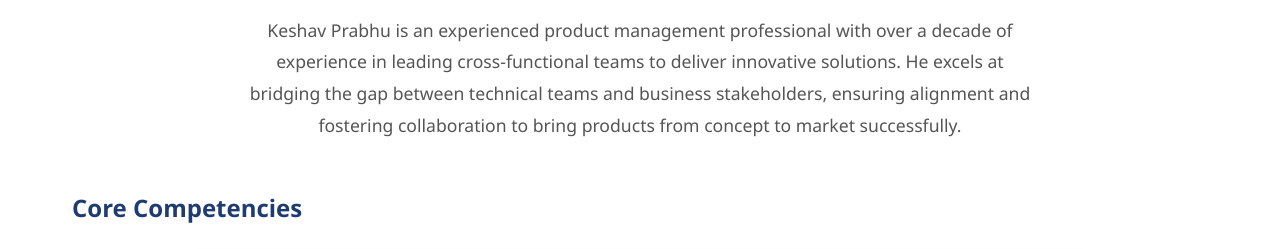
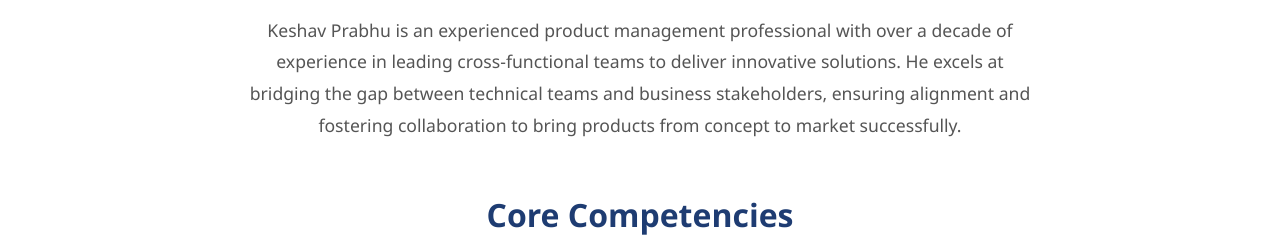
Before and after one commit to keshavvprabhu/fullstack, a website: page index.html in a window 1280 px wide. Shown: the part 697-946 px from the top of the page. Drawn offline with nearby package versions, Linux system fonts and the light colour scheme.

Commit message:
style: Adjust font size, text alignment, and bottom margin for the expertise section heading.

```diff
--- a/styles.css
+++ b/styles.css
@@ -1150,9 +1150,9 @@ html[data-theme="dark"] .domain-info h4 {
 }
 
 .about-section .expertise-section.intro-expertise h3 {
-  font-size: 1.5rem;
-  text-align: left;
-  margin-bottom: 1.5rem;
+  font-size: 2rem;
+  text-align: center;
+  margin-bottom: 2rem;
   border-left: none;
   padding-left: 0;
   color: var(--color-secondary);
```
